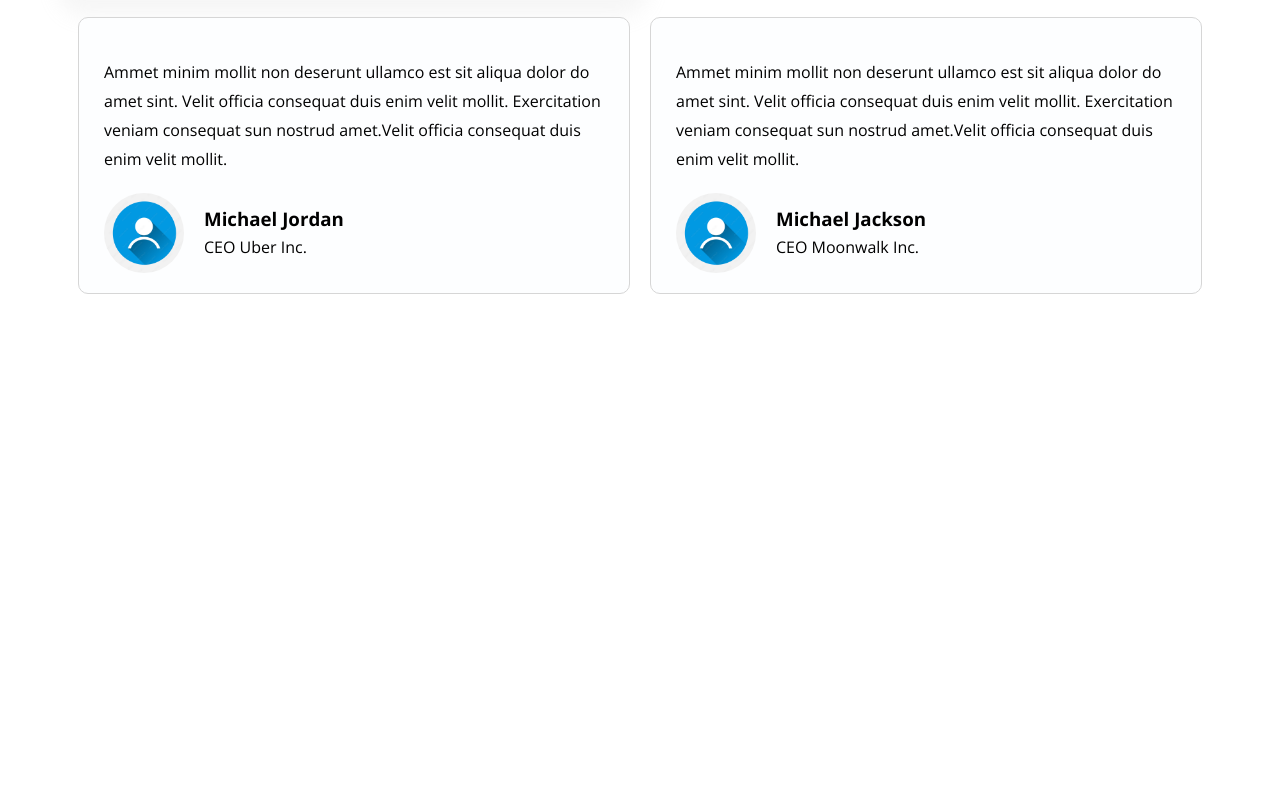
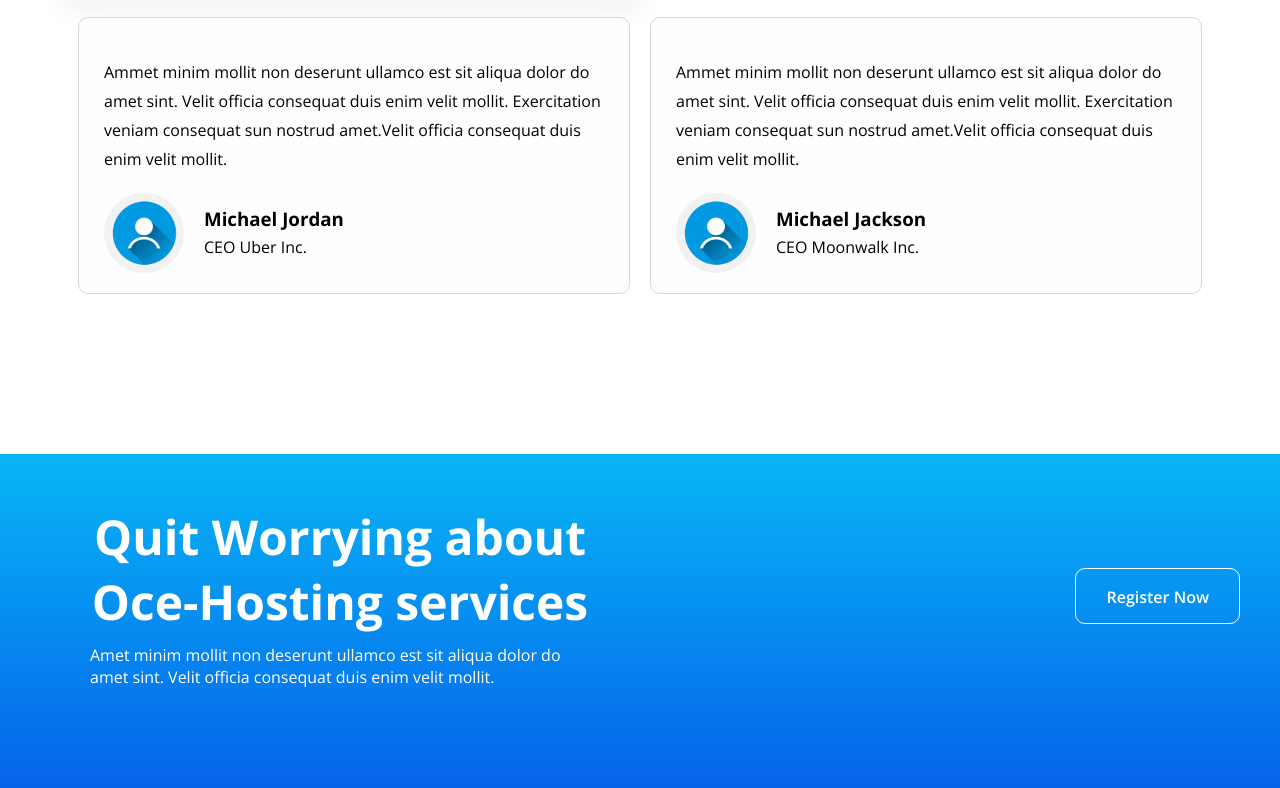
Before and after one commit to ghouseiscoding/FSJSWDB-iNeuron-Live-class-project-11, a plain HTML site: page index.html in a window 1280 px wide. Shown: the part 4362-5150 px from the top of the page. Before the commit the page ends 4816 px from the top, so only its background shows below. Drawn offline with nearby package versions, Linux system fonts and the light colour scheme.

Commit message:
Completed Register now banner

```diff
--- a/index.html
+++ b/index.html
@@ -317,5 +317,22 @@
         </div>
     </section>
 
+<!-- #####################  REGISTER NOW BANNER ######################### -->
+
+    <section class="registerNowBanner">
+        <div class="registerNowInnerBanner">
+            <div class="registerNowBannerDetails">
+            <h1 class="registerNowHeading">
+                Quit Worrying about Oce-Hosting services
+            </h1>
+            <p class="registerNowBannerDesc">
+                Amet minim mollit non deserunt ullamco est sit aliqua dolor do amet sint. Velit officia consequat duis enim velit mollit.
+            </p>
+            </div>
+
+            <a href="#" class="registerNowBtn">Register Now</a>
+        </div>
+    </section>
+
 </body>
 </html>
--- a/style.css
+++ b/style.css
@@ -395,3 +395,54 @@ body{
     border-radius: 50%;
     margin-right: 20px;
 }
+
+
+/* #################### REGISTER NOW BANNER ##################### */
+
+.registerNowBanner{
+    background-image: linear-gradient(to bottom, #08B6F6, #0563EA);
+    text-align: center;
+    padding-bottom: 50px;
+    width: 100vw;
+    position: relative;
+    left: 50%;
+    right: 50%;
+    margin-left: -50vw;
+    margin-right: -50vw;
+    color: #ffffff;
+}
+
+.registerNowInnerBanner{
+    margin: auto;
+    width: 1200px;
+    display: flex;
+    justify-content: space-between;
+    align-items: center;
+}
+
+.registerNowBannerDetails{
+    width: 600px;
+    margin: 50px 0;
+}
+
+.registerNowHeading{
+    font-size: 3rem;
+    /* padding: 50px 0 30px 30px; */
+}
+
+.registerNowBannerDesc{
+    width: 500px;
+    margin: 10px 0 0 50px;
+    text-align: left;
+}
+
+.registerNowBtn{
+    color: #ffffff;
+    border: 1px solid #ffffff;
+    border-radius: 10px;
+    padding: 17px 30px;
+    height: 20px;
+    text-decoration: none;
+    font-weight: 600;
+    background-color: transparent;
+}
```
